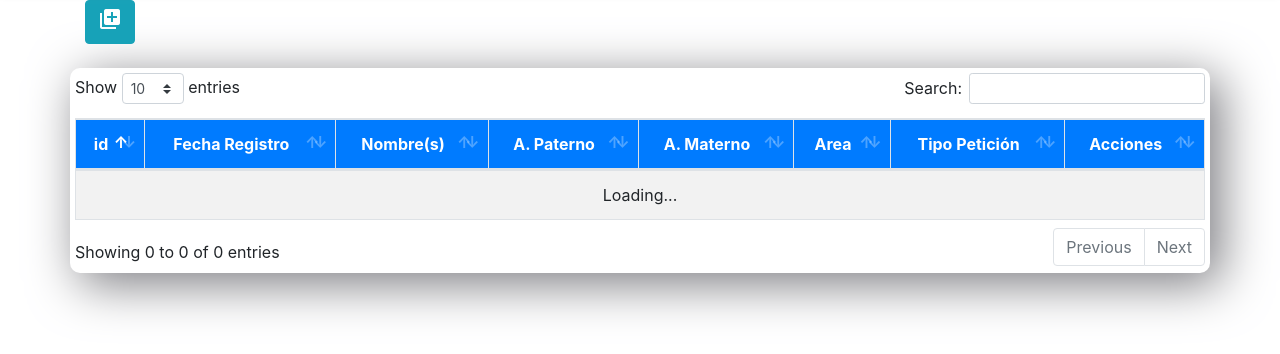
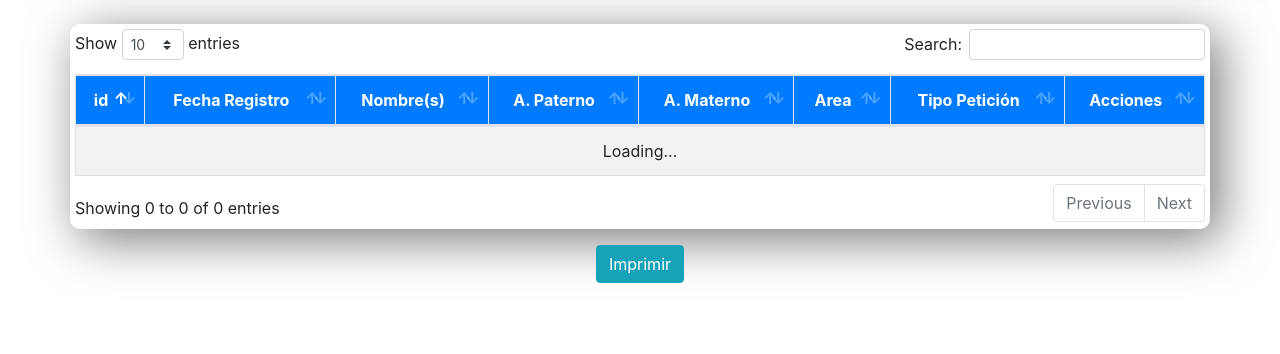
Before and after one commit to Rene-Fabian/Proyecto_alcaldia-, a PHP site: page /Admin_peticiones.html in a window 1280 px wide. Shown: the part 79-433 px from the top of the page. Run offline with PHP 8.4, Linux system fonts and the light colour scheme.

Commit message:
15/06/2020

```diff
--- a/Admin_estadisticas.html
+++ b/Admin_estadisticas.html
@@ -108,9 +108,12 @@
         </div>
     </div>
     <!-- graficas -->
+<br><br>
 
 
-
+<div class="descargar_pdf container">
+    <button type="submit" class="btn btn-info"> Descargar PDF</button>
+</div>
 
 
 
--- a/Admin_peticiones.html
+++ b/Admin_peticiones.html
@@ -66,19 +66,25 @@
         </nav>
     </header>
     <!--navbar-->
+
     <header>
         <h3 class='text-center'></h3>
+
     </header>
 
-    <div class="container">
+    <!-- <div class="titulo"><h5 style="font-size:2.500vw;" class="text-center">Peticiones recibidas</h5></div> -->
+    <!-- <div class="container">
         <div class="row">
             <div class="col-lg-12">
                 <button id="btnNuevo" type="button" class="btn btn-info" data-toggle="modal"><i
                         class="material-icons">library_add</i></button>
             </div>
         </div>
-    </div>
+    </div> -->
     <br>
+
+
+
 
     <div class="container caja">
         <div class="row">
@@ -230,6 +236,9 @@
         </div>
     </div>
 
+    <div class="imprimir container">
+        <button type="submit" class="imprimirpdf btn btn-info">Imprimir</button>
+    </div>
     <!-- jQuery, Popper.js, Bootstrap JS -->
     <script src="assets/jquery/jquery-3.3.1.min.js"></script>
     <script src="assets/popper/popper.min.js"></script>
--- a/css/style_peticiones.css
+++ b/css/style_peticiones.css
@@ -4,12 +4,22 @@ body{
 }
  table.dataTable thead {
     background: #007bff;
-    color:white;
+      color:white;
 }
 
 .caja{
   /* border: 1px solid; */
   padding: 5px;
-  box-shadow: 10px 10px 50px 1px #7c7c81;
-  border-radius: 10px;
+    box-shadow: 10px 10px 50px 1px #7c7c81;
+      border-radius: 10px;
 }
+
+
+button.btn{
+    display: flex;
+      margin:auto;
+        width: auto;
+          text-align: left;
+            margin-top: 1em;
+
+}
```
Also changed, not shown: css/style_estaditicas.css (+9 -0 lines).
